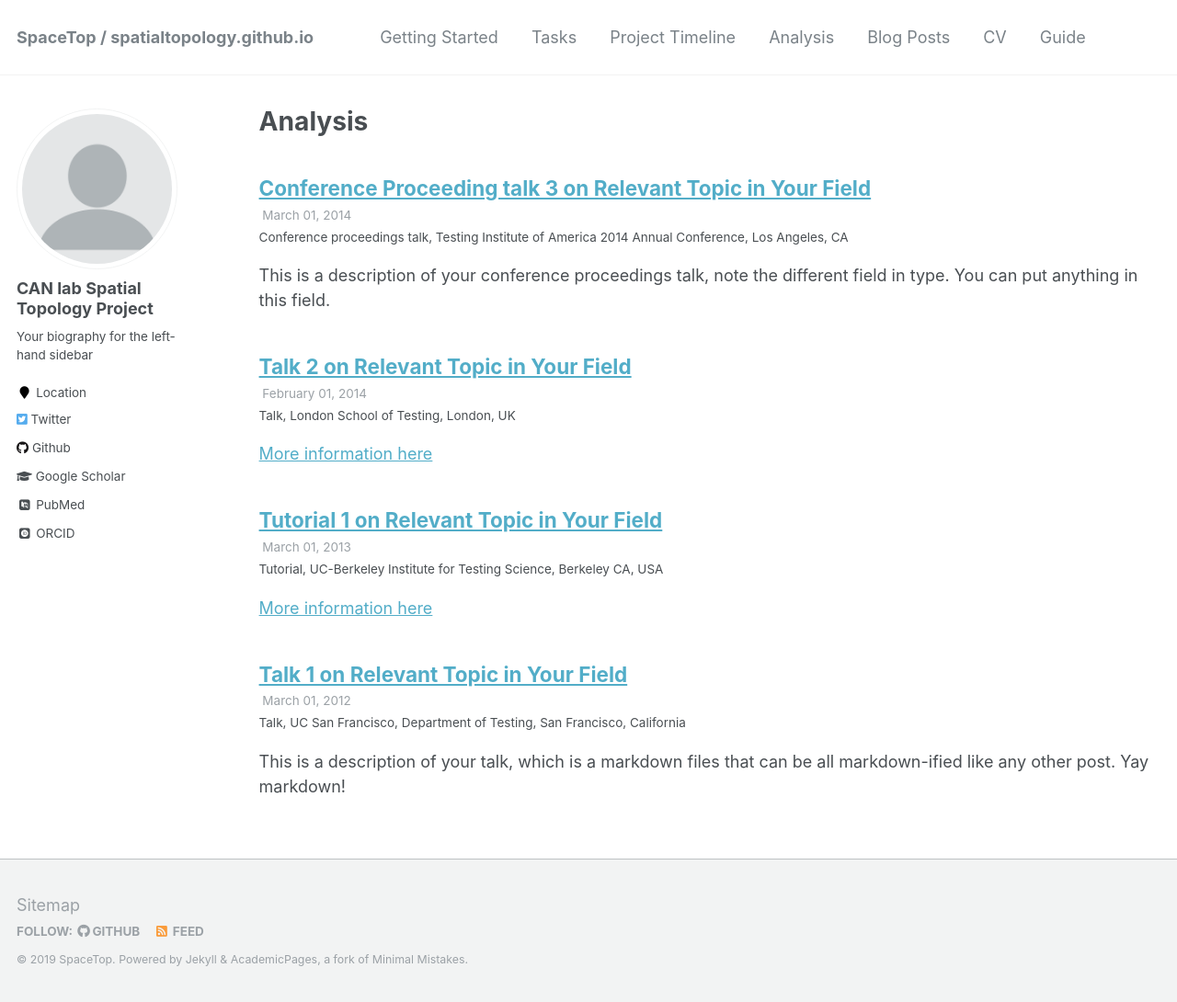
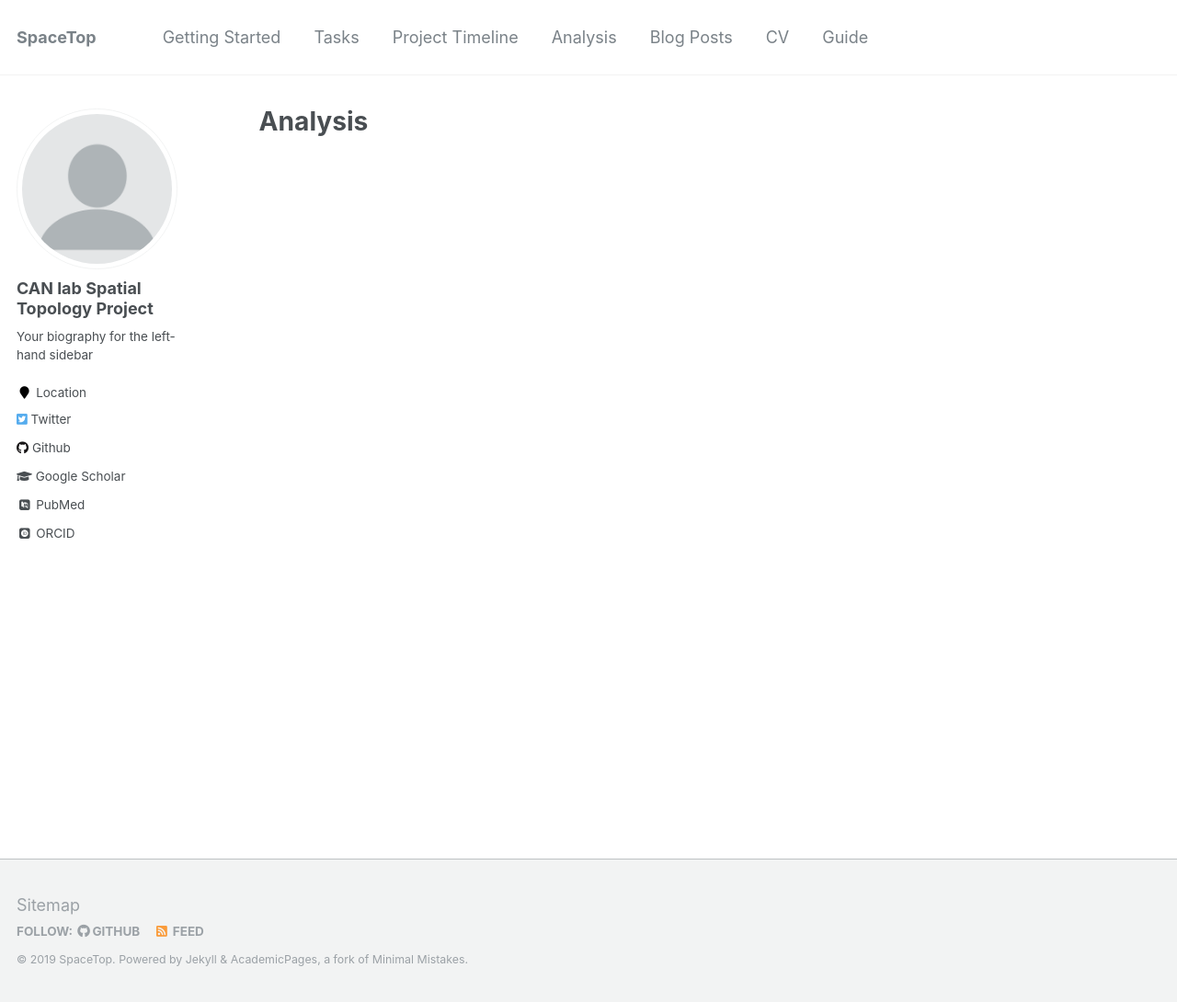
Before and after one commit to spatialtopology/spacetop.github.io, a Jekyll site: the page built from _pages/analysis.html, in a window 1280 px wide and 1090 px high. Shown: the whole window at 92% size. Built offline with Jekyll 4.4.1, drawn with Linux system fonts in a browser that asks for light colours; some web fonts are replaced; some of the changed lines change nothing that is shown.

Commit message:
changing site structure for spacetop purposes

```diff
--- a/_config.yml
+++ b/_config.yml
@@ -7,7 +7,7 @@
 
 # Site Settings
 locale                   : "en-US"
-title                    : "SpaceTop / spatialtopology.github.io"
+title                    : "SpaceTop"
 title_separator          : "-"
 name                     : &name "SpaceTop"
 description              : &description "personal description"
@@ -191,17 +191,17 @@ collections:
 
 # Defaults
 defaults:
-  # _posts
-  - scope:
-      path: ""
-      type: posts
-    values:
-      layout: single
-      author_profile: true
-      read_time: true
-      comments: true
-      share: true
-      related: true
+  # # _posts
+  # - scope:
+  #     path: ""
+  #     type: posts
+  #   values:
+  #     layout: single
+  #     author_profile: true
+  #     read_time: true
+  #     comments: true
+  #     share: true
+  #     related: true
   # _pages
   - scope:
       path: ""
--- a/_pages/analysis.html
+++ b/_pages/analysis.html
@@ -11,6 +11,6 @@ author_profile: true
 
 {% endif %}
 
-{% for post in site.analysis reversed %}
+{% for post in site.talks reversed %}
   {% include archive-single-talk.html %}
 {% endfor %}
```
